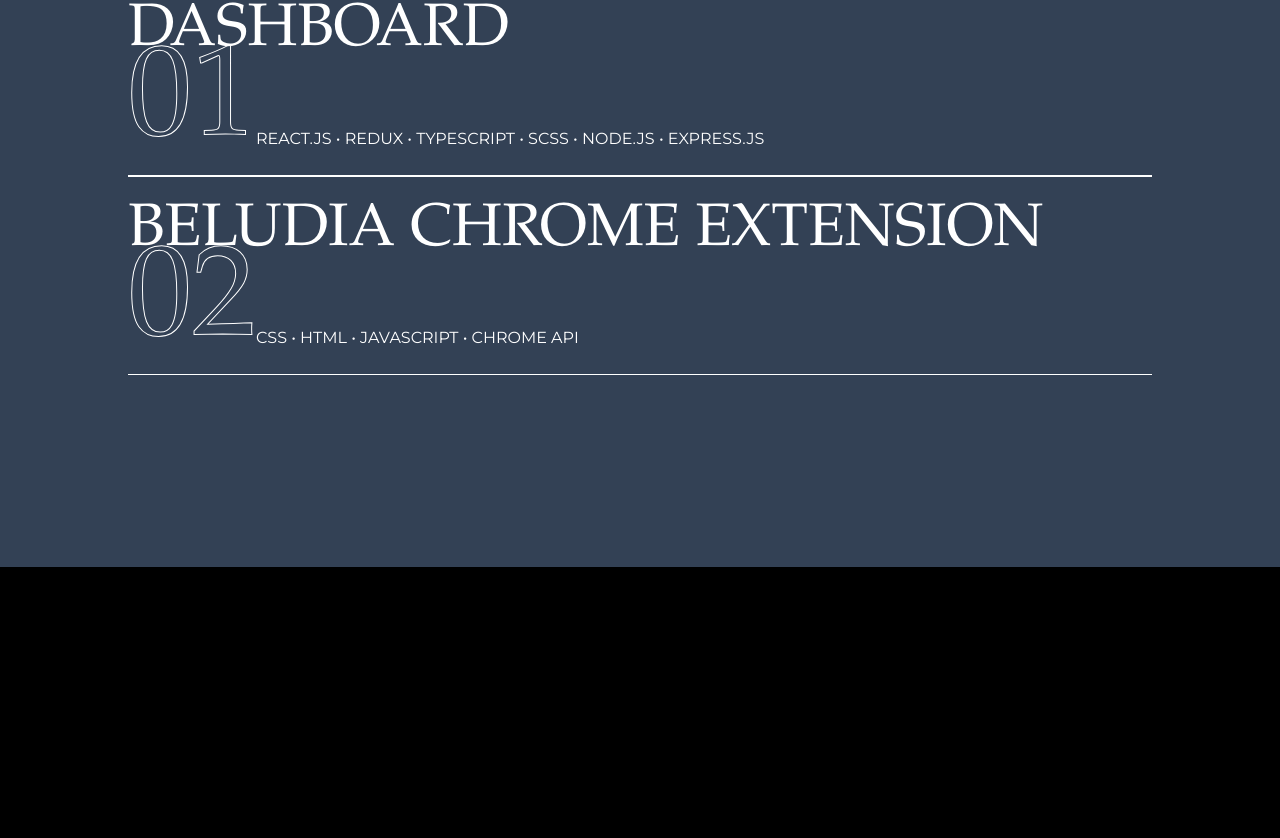
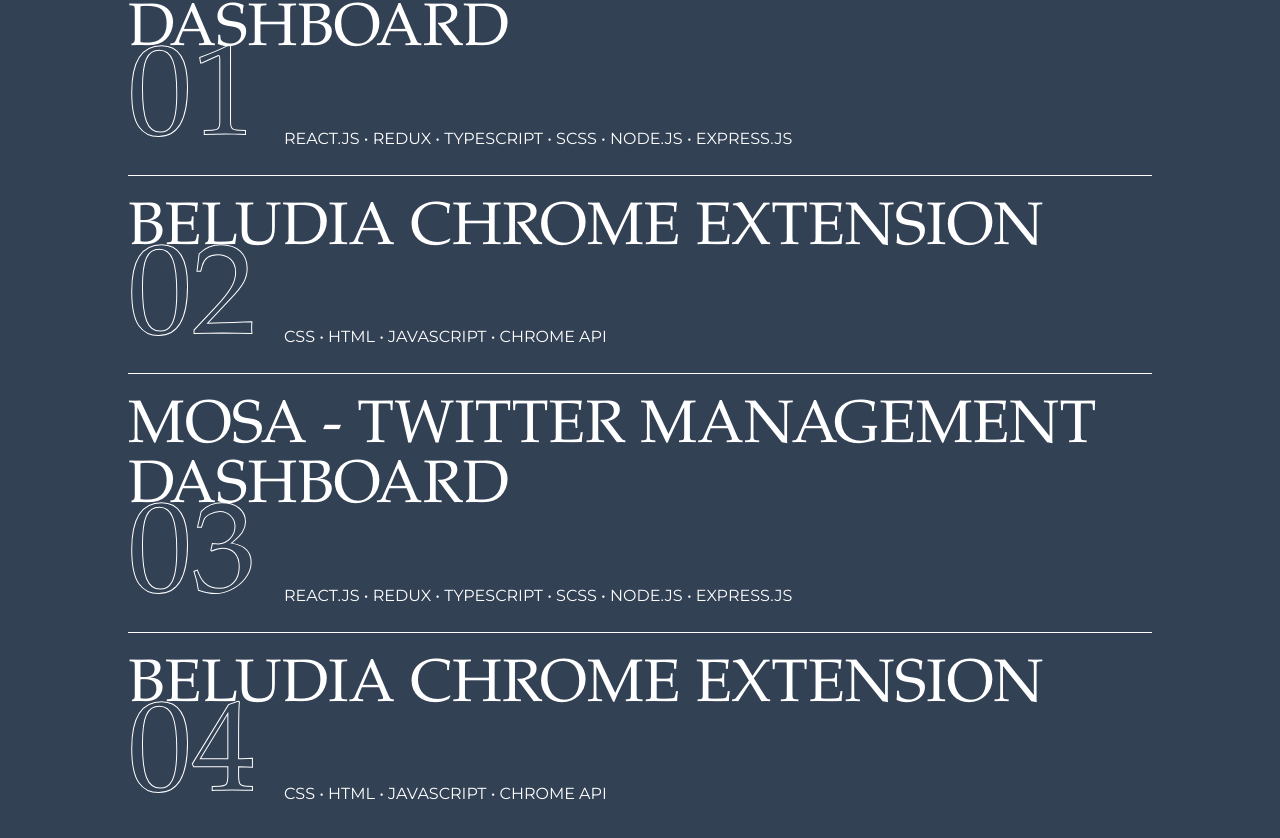
Before and after one commit to ColeInc/personal-portfolio-nextjs, a Next.js app: page / in a window 1280 px wide. Shown: the part 2224-3062 px from the top of the page. Before the commit the page ends 2791 px from the top, so only its background shows below. Built offline with nearby package versions, Linux system fonts and the light colour scheme.

Commit message:
implemented hover effect on project items in Selected Works

```diff
--- a/components/landingPage/SelectedWorks.tsx
+++ b/components/landingPage/SelectedWorks.tsx
@@ -3,6 +3,14 @@
 import SelectedWorks from "../../models/SelectedWorks";
 
 const projectData: SelectedWorks[] = [
+    {
+        name: "Mosa - Twitter Management Dashboard",
+        techStack: "REACT.JS, REDUX, TYPESCRIPT, SCSS, NODE.JS, EXPRESS.JS",
+    },
+    {
+        name: "Beludia Chrome Extension",
+        techStack: "CSS, HTML, JAVASCRIPT, CHROME API",
+    },
     {
         name: "Mosa - Twitter Management Dashboard",
         techStack: "REACT.JS, REDUX, TYPESCRIPT, SCSS, NODE.JS, EXPRESS.JS",
@@ -17,7 +25,7 @@
     return (
         <div className="py-48">
             <h1 className="text-transparent text-10xl text-stroke-md leading-[.75] px-32 pb-6">SELECTED WORK</h1>
-            <div className="mx-32">
+            <div className="mx-32 hover:highlight-top-border">
                 {projectData.map((item, index) => {
                     return <SelectedWorksItem key={index} index={index + 1} data={item} />;
                 })}
--- a/components/landingPage/SelectedWorksItem.tsx
+++ b/components/landingPage/SelectedWorksItem.tsx
@@ -1,3 +1,4 @@
+import Image from "next/image";
 import React, { ReactElement } from "react";
 import SelectedWorks from "../../models/SelectedWorks";
 
@@ -5,10 +6,10 @@
     const techStackList = props.data.techStack.split(",").join(" \u2022 ");
 
     return (
-        <div className="flex flex-col justify-between py-6 border-y border-white group hover:border-gray-300 hover:text-gray-300 hover:fill-gray-300">
+        <div className="flex flex-col justify-between py-6 border-t border-white group hover:border-gray-300 hover:text-gray-300 hover:fill-gray-300 highlight-top-border last:hover:border-b">
             <h1 className="text-6xl group-hover:font-gray-300">{props.data.name.toUpperCase()}</h1>
             <div className="flex flex-row items-end">
-                <h2 className="text-9xl text-transparent text-stroke-sm leading-[.70] group-hover:text-stroke-hovered">
+                <h2 className="text-9xl text-transparent text-stroke-sm leading-[.70] group-hover:text-stroke-hovered mr-7">
                     {props.index.toString().padStart(2, "0")}
                 </h2>
                 <p className="font-sans text-base">{techStackList}</p>
--- a/styles/globals.css
+++ b/styles/globals.css
@@ -62,6 +62,10 @@
     background-position: 0 90%;
 }
 
+.highlight-top-border:hover + div {
+    border-top: 1px solid #d1d5db;
+}
+
 @layer utilities {
     .text-stroke-hovered {
         --text-stroke-color: #d1d5db;
```
Also changed, not shown: public/assets/images/dashboard_screenshot_1.png (added), 1 other file (tests, documents, lock files or other folders).
